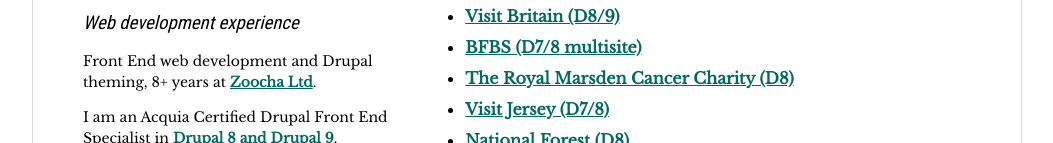
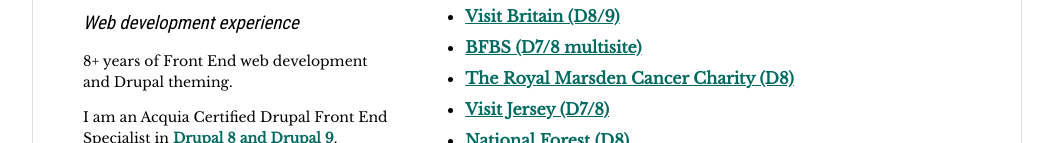
Before and after one commit to georgebrook/georgebrook.github.io, a plain HTML site: page index.html in a window 1280 px wide. Shown: the part 385-528 px from the top of the page, without its empty margins (113-1166 px from the left). Drawn offline with nearby package versions, Linux system fonts and the light colour scheme; a web font is replaced by a local one.

Commit message:
Update index.html

```diff
--- a/index.html
+++ b/index.html
@@ -221,8 +221,7 @@
         I am also working a bit on my own project and experimenting with some of the latest Front End tools.
       </p>
       <h3>Web development experience</h3>
-      <p>Front End web development and Drupal theming, 8+ years at <a target="_blank" href="https://zoocha.com/">Zoocha
-        Ltd</a>.</p>
+      <p>8+ years of Front End web development and Drupal theming.</p>
       <p>I am an Acquia Certified Drupal Front End Specialist in <a target="_blank" href="https://certification.acquia.com/user/5130">Drupal
         8 and Drupal 9</a>.</p>
       <p>Throughout the years I have learned a lot working on a variety of different roles in this job but mostly Drupal
```
